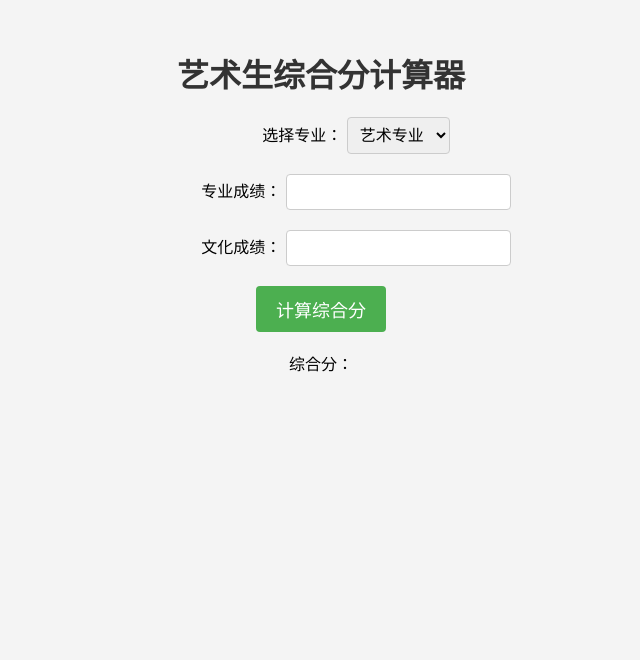
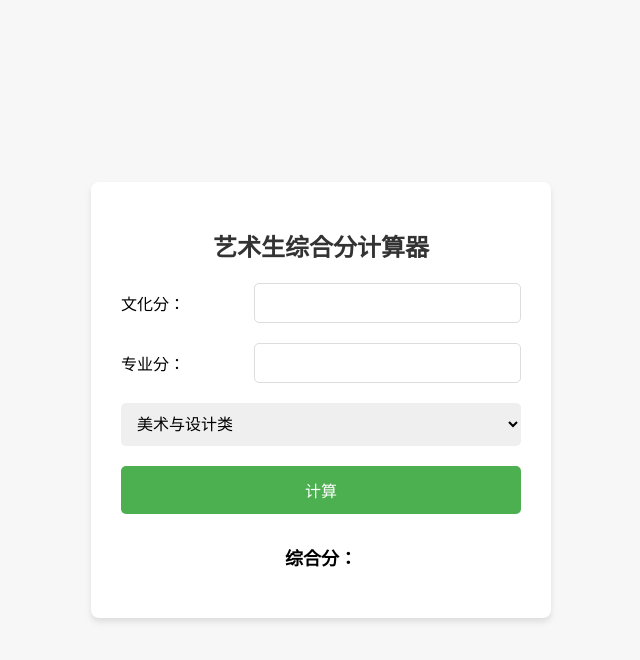
Before and after one commit to Fei-personal-space/Calculator.github.io, a plain HTML site: page index.html in a window 1280 px wide. Shown: the whole page, without its empty margins (319-959 px from the left). Drawn offline with Linux system fonts and the light colour scheme.

Commit message:
Update index.html

```diff
--- a/index.html
+++ b/index.html
@@ -4,96 +4,131 @@
   <title>艺术生综合分计算器</title>
   <style>
     body {
-      font-family: Arial, sans-serif;
-      background-color: #f4f4f4;
-      text-align: center;
-      margin-top: 50px;
+      font-family: 'Segoe UI', Tahoma, Geneva, Verdana, sans-serif;
+      background-color: #f7f7f7;
+      display: flex;
+      justify-content: center;
+      align-items: center;
+      height: 100vh;
+      margin: 0;
     }
 
-    h1 {
-      color: #333;
+    .calculator {
+      background-color: #fff;
+      border-radius: 8px;
+      padding: 30px;
+      box-shadow: 0 4px 6px rgba(0, 0, 0, 0.1);
+      max-width: 400px;
+      width: 90%;
     }
 
-    label {
-      display: inline-block;
-      width: 150px;
-      margin-bottom: 10px;
-      text-align: right;
+    .calculator h1 {
+      font-size: 24px;
+      margin-bottom: 20px;
+      color: #333;
+      text-align: center;
+    }
+
+    .input-group {
+      display: flex;
+      align-items: center;
+      justify-content: space-between;
+      margin-bottom: 20px;
+    }
+
+    .input-group label {
+      flex: 1;
+      margin-right: 10px;
+      font-size: 16px;
+    }
+
+    .input-group input {
+      flex: 2;
+      padding: 10px;
+      border: 1px solid #ddd;
+      border-radius: 5px;
+      font-size: 16px;
+      width: 100%;
     }
 
     select,
-    input {
-      padding: 8px;
+    button {
+      padding: 12px;
+      border-radius: 5px;
+      border: none;
+      width: 100%;
+      margin-bottom: 20px;
       font-size: 16px;
-      border: 1px solid #ccc;
-      border-radius: 4px;
-      margin-bottom: 20px;
+      cursor: pointer;
+      transition: background-color 0.3s ease-in-out;
     }
 
     button {
-      padding: 10px 20px;
-      font-size: 18px;
-      background-color: #4CAF50;
+      background-color: #4caf50;
       color: white;
-      border: none;
-      border-radius: 4px;
-      cursor: pointer;
     }
 
     button:hover {
       background-color: #45a049;
     }
 
-    #result {
-      font-size: 24px;
+    p {
       font-weight: bold;
+      font-size: 18px;
+      margin-top: 10px;
+      text-align: center;
     }
   </style>
 </head>
 <body>
-  <h1>艺术生综合分计算器</h1>
+  <div class="calculator">
+    <h1>艺术生综合分计算器</h1>
+    <div class="input-group">
+      <label for="cultureScore">文化分：</label>
+      <input type="number" id="cultureScore">
+    </div>
 
-  <label for="major">选择专业：</label>
-  <select id="major">
-    <option value="art">艺术专业</option>
-    <option value="music">音乐专业</option>
-    <option value="dance">舞蹈专业</option>
-  </select><br>
+    <div class="input-group">
+      <label for="majorScore">专业分：</label>
+      <input type="number" id="majorScore">
+    </div>
 
-  <label for="majorScore">专业成绩：</label>
-  <input type="number" id="majorScore"><br>
+    <select id="selectMajor">
+      <option value="art">美术与设计类</option>
+      <option value="music">音乐类</option>
+      <option value="dance">舞蹈类</option>
+      <option value="performance">表（导）演类</option>
+      <option value="calligraphy">书法类</option>
+      <option value="broadcasting">播音与主持类</option>
+    </select>
 
-  <label for="culturalScore">文化成绩：</label>
-  <input type="number" id="culturalScore"><br>
+    <button onclick="calculateScore()">计算</button>
 
-  <button onclick="calculateScore()">计算综合分</button><br>
-
-  <p>综合分：<span id="result"></span></p>
+    <p>综合分：<span id="result"></span></p>
+  </div>
 
   <script>
     function calculateScore() {
-      var major = document.getElementById('major').value;
-      var majorScore = parseFloat(document.getElementById('majorScore').value);
-      var culturalScore = parseFloat(document.getElementById('culturalScore').value);
+      const cultureScore = parseFloat(document.getElementById('cultureScore').value);
+      let majorScore = parseFloat(document.getElementById('majorScore').value);
+      const selectedMajor = document.getElementById('selectMajor').value;
 
-      var majorWeight = 0; // 默认比重
-
-      // 根据不同专业设置不同比重
-      if (major === 'art') {
-        majorWeight = 0.7;
-      } else if (major === 'music') {
-        majorWeight = 0.6;
-      } else if (major === 'dance') {
-        majorWeight = 0.8;
+      // Check if major score exceeds 300
+      if (majorScore > 300) {
+        alert("专业分数不能高于300");
+        document.getElementById('majorScore').value = ''; // Clear the input field
+        return;
       }
 
-      var culturalWeight = 1 - majorWeight; // 文化比重
+      let compositeScore = 0;
 
-      // 计算综合分
-      var totalScore = (majorScore * majorWeight) + (culturalScore * culturalWeight);
+      if (selectedMajor !== 'broadcasting') {
+        compositeScore = cultureScore * 0.5 + majorScore * 1.25;
+      } else {
+        compositeScore = cultureScore * 0.7 + majorScore * 0.75;
+      }
 
-      // 将结果显示在页面上
-      document.getElementById('result').innerText = totalScore.toFixed(2);
+      document.getElementById('result').innerText = compositeScore;
     }
   </script>
 </body>
```
